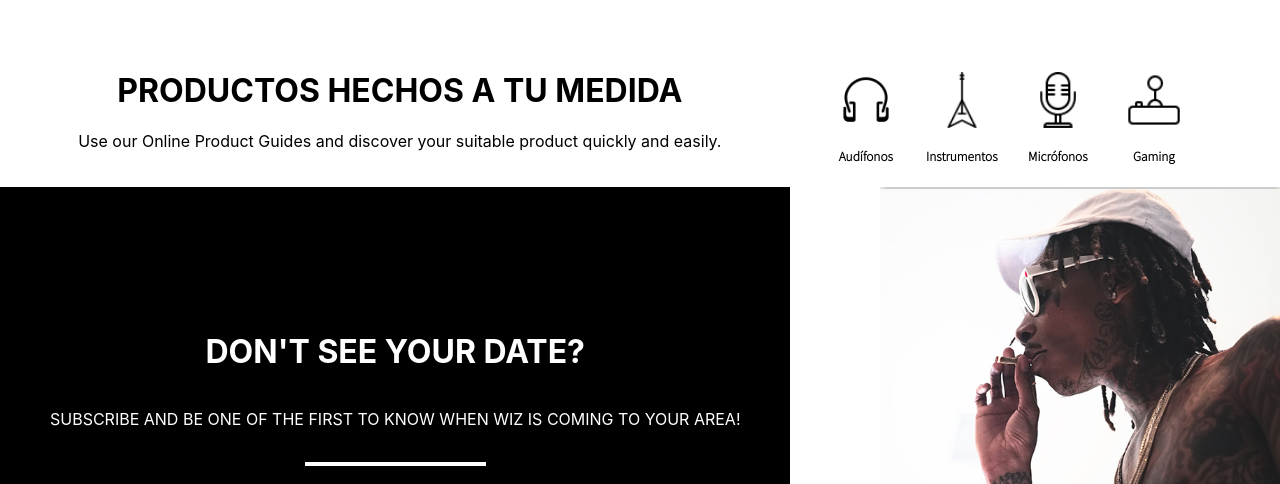
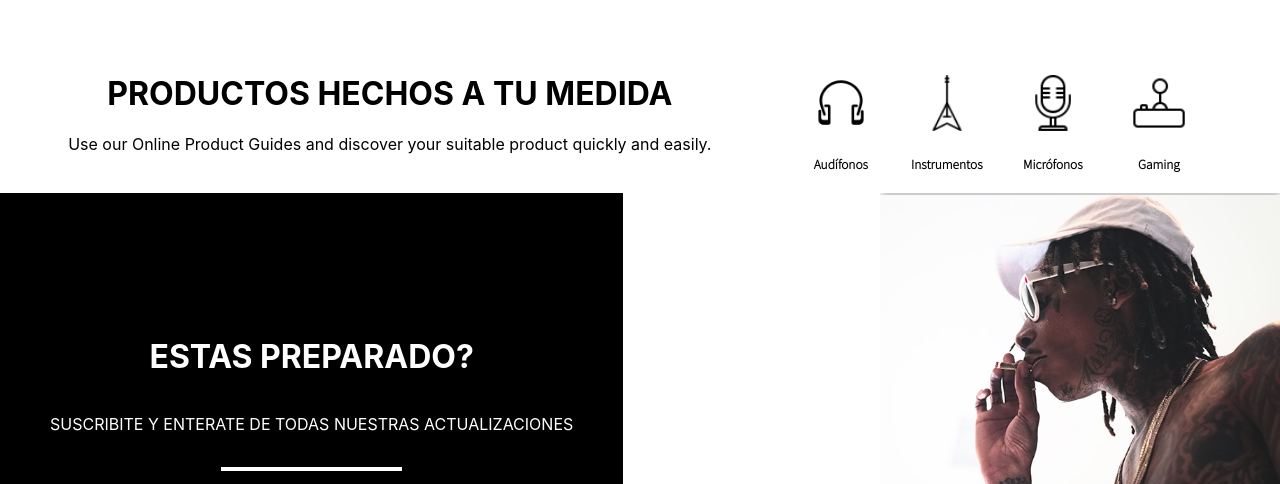
Before and after one commit to vazqueztomas/million-records, a React (Create React App) app: page / in a window 1280 px wide. Shown: the part 942-1426 px from the top of the page. Built offline with nearby package versions, Linux system fonts and the light colour scheme.

Commit message:
acomodando css, en especial de productos que estaba bastante lleno de cosas que no servian

```diff
--- a/src/App.js
+++ b/src/App.js
@@ -1,28 +1,22 @@
+import "./assets/css/App.css";
+import Header from "./components/Header";
+import Front from "./sections/front";
+import Section2 from "./sections/sec-cards";
+import ButtonPlus from "./components/Button";
+import MuestraProductos from "./sections/sec-products";
 
-import './assets/css/App.css';
-import Header from './components/Header';
-import Front from './sections/front';
-import Section2 from './sections/sec-cards'
-import ButtonPlus from './components/Button';
-import MuestraProductos from './sections/sec-products';
-
-
-import images from "./assets/images-carousel";
-import ImageCarousel from "./components/Carousel";
-import Suscribe from './sections/sec-suscribe';
+import Suscribe from "./sections/sec-suscribe";
 
 function App() {
   return (
     <div className="App">
       <header className="App-header">
-        <Header/>
-        <Front/>
-        <ButtonPlus text = 'Ver más'></ButtonPlus>
-        <Section2/>
-        <MuestraProductos/>
-      {/* <ImageCarousel images={images} /> */}
-      <Suscribe></Suscribe>
-
+        <Header />
+        <Front />
+        <ButtonPlus text="Ver más"></ButtonPlus>
+        <Section2 />
+        <MuestraProductos />
+        <Suscribe></Suscribe>
       </header>
     </div>
   );
--- a/src/assets/css/Carousel.css
+++ /dev/null
@@ -1,16 +0,0 @@
-.carrousel {
-    padding: 0;
-    margin: 0;
-    width: 95%;
-    align-items: left;
-    display: flex;
-
-}
-
-.container-carousel {
-    align-items: left;
-}
-.carrousel img {
-    max-width: 40rem;
-    max-height: 20rem;
-}
--- a/src/assets/css/headphones.css
+++ b/src/assets/css/ImagenProducto.css
@@ -6,8 +6,6 @@
     width: 3.5rem;
     height: auto;
     padding: 1rem;
-    border-radius: 50%;
-    transition: .4s ease-out;
 }
 .headphones-svg{
     display: inline-flex;
@@ -16,10 +14,6 @@
     flex-direction: column;
     font-family: 'Source Sans Pro', sans-serif;
 }
-#headphones-svg:hover {
-    stroke: #ffffff;
-    background-color: grey;
-}
 
 .headphones-svg h5{
     padding: 0;
--- a/src/assets/css/Sec3.css
+++ b/src/assets/css/Sec3.css
@@ -3,11 +3,14 @@
     padding: 20px;
     height: auto;
     border-radius: 4px;
+    margin: 5px;
+    transition: 1s;
 }
 
 .products img:hover{
-    color: white;
-    background-color: rgba(0, 0, 0, 0.3);
+    border: 1px solid black;
+
+
 }
 
 .container-products {
--- a/src/assets/images-carousel.js
+++ /dev/null
@@ -1,21 +0,0 @@
-const images = [
-    {
-      id: 1,
-      src:
-        "https://images.unsplash.com/photo-1627745193246-1fa1c9404b21?ixid=MnwxMjA3fDB8MHxwaG90by1wYWdlfHx8fGVufDB8fHx8&ixlib=rb-1.2.1&auto=format&fit=crop&w=750&q=80",
-      alt: "The world"
-    },
-    {
-      id: 2,
-      src:
-        "https://images.unsplash.com/photo-1631116617822-e100bd7e6e06?ixid=MnwxMjA3fDB8MHxwaG90by1wYWdlfHx8fGVufDB8fHx8&ixlib=rb-1.2.1&auto=format&fit=crop&w=750&q=80",
-      alt: "Train"
-    },
-    {
-      id: 3,
-      src:
-        "https://www.planet8studios.com/wp-content/uploads/2019/09/estudios-produccion-madrid-04.jpg",
-      alt: "Home-Studio"
-    }
-  ];
-  export default images;
--- a/src/components/Carousel.js
+++ /dev/null
@@ -1,34 +0,0 @@
-import Slider from "react-slick";
-import "slick-carousel/slick/slick.css";
-import "slick-carousel/slick/slick-theme.css";
-import { useRef } from "react";
-import '../assets/css/Carousel.css'
-
-export default function ImageCarousel({ images }) {
-  const carousel = useRef();
-  const settings = {
-    infinite: true,
-    dots: true,
-    slidesToShow: 3,
-    fade: true,
-    autoplay : true,
-    autoplaySpeed: 700,
-    cssEase: 'linear',
-    centerMode : true,
-    centerPadding : '2rem',
-    className : 'carrousel',
-    useCSS: true,
-    adaptiveHeight: true,
-  };
-  return (
-    <div className="container-carousel">
-      <Slider {...settings} ref={carousel}>
-        {images.map((item) => (
-          <div key={item.id}>
-            <img src={item.src} alt={item.alt} />
-          </div>
-        ))}
-      </Slider>
-    </div>
-  );
-}
--- a/src/components/Formulario.js
+++ b/src/components/Formulario.js
@@ -22,7 +22,7 @@ const Formulario = (props) => {
   return (
     <div className="formulario" style={divStyle}>
       <h1>{props.title}</h1>
-      <Parrafo text={props.text} />
+      <Parrafo text={props.text} style = {{fontSize: '20px'}}/>
       <input type="text" style={styleInput}></input>
     </div>
   );
--- a/src/sections/sec-products.js
+++ b/src/sections/sec-products.js
@@ -1,10 +1,10 @@
 import "../assets/css/Sec3.css";
-import HeadphonesSVG from "../assets/headphones";
 import Parrafo from "../components/Parrafo";
 import ImgJoystick from '../assets/images/icons8-joystick-50.png'
 import ImgAudifonos from '../assets/images/icons8-auriculares-64.png'
 import ImgMicrofono from '../assets/images/icons8-sin-micrófono-50.png'
 import ImgInstrumentos from '../assets/images/icons8-bass-50.png'
+import ImagenProducto from "../assets/headphones";
 export default function MuestraProductos() {
 
   return (
@@ -20,10 +20,10 @@ export default function MuestraProductos() {
       </div>
       <div className="products">
         <a href="https://google.com">
-          <HeadphonesSVG name="Audífonos" src = {ImgAudifonos} alt = 'Audífonos'/>
-          <HeadphonesSVG name="Instrumentos"src = {ImgInstrumentos} alt = 'Instrumentos' />
-          <HeadphonesSVG name="Micrófonos" src = {ImgMicrofono} alt = 'Microfonos'/>
-          <HeadphonesSVG name="Gaming" src = {ImgJoystick} alt = 'Gaming'/>
+          <ImagenProducto name="Audífonos" src = {ImgAudifonos} alt = 'Audífonos'/>
+          <ImagenProducto name="Instrumentos"src = {ImgInstrumentos} alt = 'Instrumentos' />
+          <ImagenProducto name="Micrófonos" src = {ImgMicrofono} alt = 'Microfonos'/>
+          <ImagenProducto name="Gaming" src = {ImgJoystick} alt = 'Gaming'/>
         </a>
       </div>
     </div>
--- a/src/sections/sec-suscribe.js
+++ b/src/sections/sec-suscribe.js
@@ -17,9 +17,9 @@ const Suscribe = () => {
   return (
     <div style={styleDiv}>
       <Formulario
-        title={"DON'T SEE YOUR DATE?"}
+        title={"ESTAS PREPARADO?"}
         text={
-          "SUBSCRIBE AND BE ONE OF THE FIRST TO KNOW WHEN WIZ IS COMING TO YOUR AREA!"
+          "SUSCRIBITE Y ENTERATE DE TODAS NUESTRAS ACTUALIZACIONES"
         }
       />
       <img src={backgroundWiz} alt="Background Wiz Khalifa" style={styleImg} />
```
Also changed, not shown: src/assets/headphones.js (+2 -59 lines).
